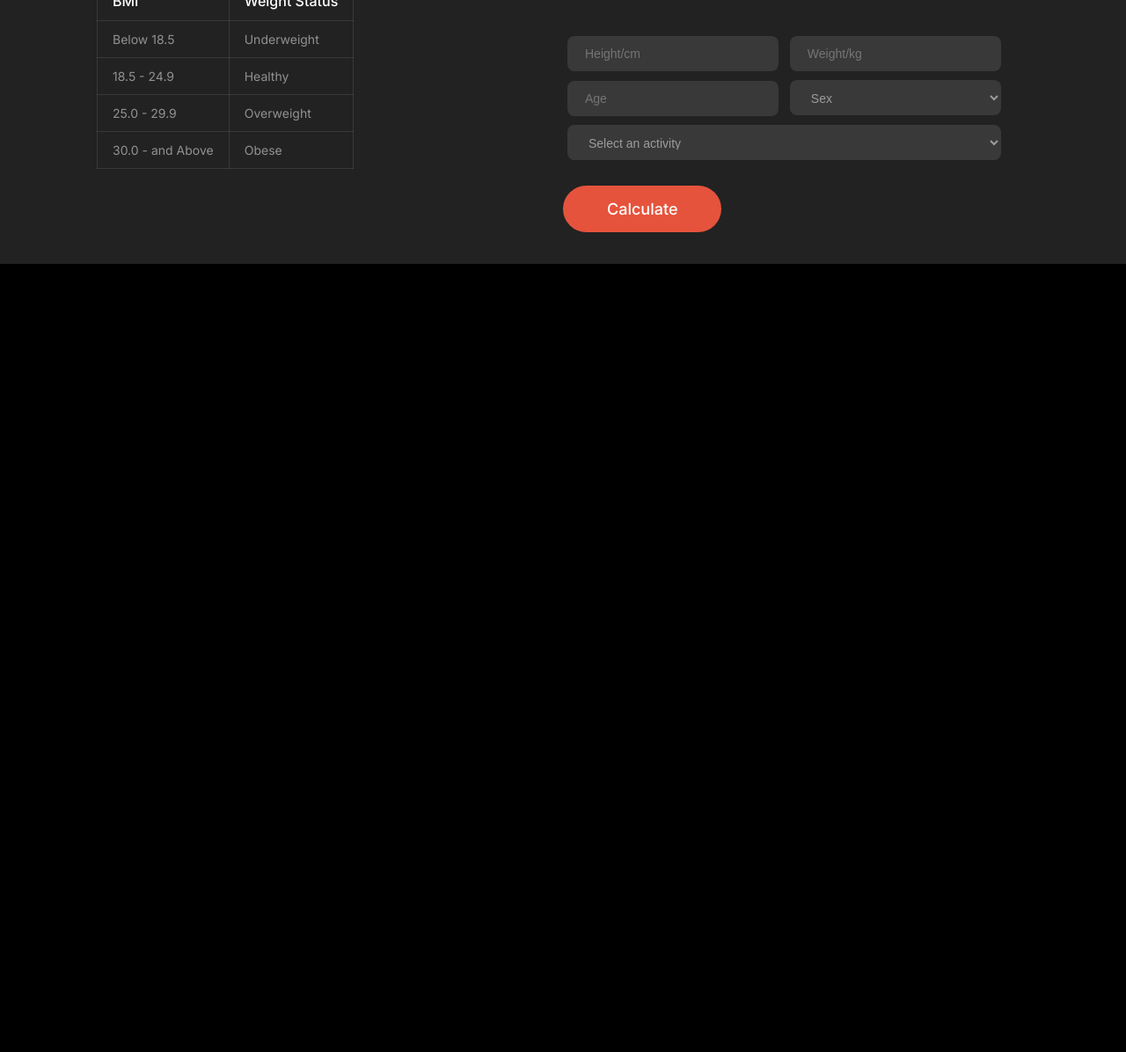
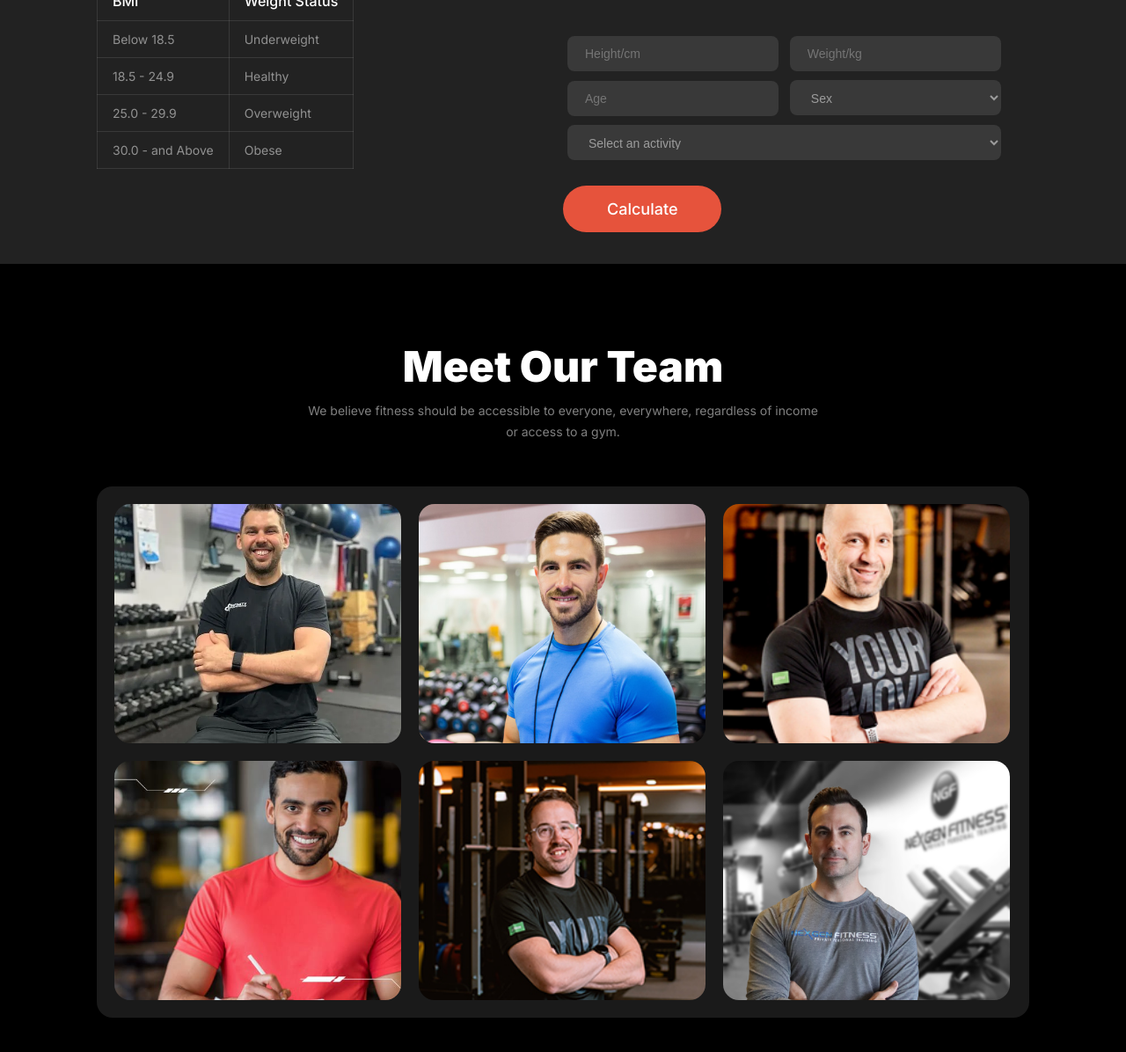
Before and after one commit to mdridoyhasan215246/programming-hero-assignment-02, a plain HTML site: page index.html in a window 1280 px wide. Shown: the part 3026-4222 px from the top of the page at 88% size. Before the commit the page ends 3326 px from the top, so only its background shows below. Drawn offline with Linux system fonts and the light colour scheme; a web font is replaced by a local one.

Commit message:
tream section done with mobile responsive

```diff
--- a/index.html
+++ b/index.html
@@ -440,6 +440,59 @@
 
 
 
+        <!-- team section start  -->
+
+
+
+        <section class="team-section">
+
+
+            <div class="container team-container">
+
+                <div class="team-heading">
+                    <h2>Meet Our Team</h2>
+                    <p>We believe fitness should be accessible to everyone, everywhere, regardless of income <br> or access to a gym.</p>
+                </div>
+
+
+                <div class="team-members">
+
+                    <div class="team-member1">
+
+                    </div>
+
+                    <div class="team-member2">
+
+                    </div>
+
+                    <div class="team-member3">
+
+                    </div>
+
+                    <div class="team-member4">
+
+                    </div>
+
+                    <div class="team-member5">
+
+                    </div>
+                    <div class="team-member6">
+
+                    </div>
+
+                </div>
+
+            </div>
+
+        </section>
+
+
+
+
+
+        <!-- team section end -->
+
+
 
 
 
--- a/mobile.css
+++ b/mobile.css
@@ -6,7 +6,7 @@
 
 
     h2{
-        font-size:3.8rem;
+        font-size:3.2rem;
         font-weight: 900;
         line-height: 5.7rem;
     }
@@ -303,6 +303,24 @@
 
 
 
+            .team-members{
+                display: grid;
+                grid-template-columns: repeat(1, 1fr);
+                grid-template-rows:repeat(6, 272px);
+                gap: 20px;
+                background: #FFFFFF1A;
+                padding: 20px;
+                border-radius: 18px;
+
+            }
+
+
+
+
+
+
+
+
 
 
 
--- a/style.css
+++ b/style.css
@@ -685,3 +685,100 @@ font-weight: 500;
 
 
 /* bim section style end  */
+
+
+
+
+
+
+/* team section style start  */
+
+
+.team-section{
+    margin-bottom: 100px;
+}
+
+
+.team-heading{
+    text-align: center;
+    margin-top: 88px;
+    margin-bottom: 50px;
+}
+.team-heading p{
+    margin-top: 10px;
+}
+
+.team-members{
+    display: grid;
+    grid-template-columns: 326px 326px 326px;
+    grid-template-rows: 272px 272px;
+    gap: 20px;
+    background: #FFFFFF1A;
+    padding: 20px;
+    border-radius: 18px;
+
+}
+
+
+
+.team-member1{
+    background-image: url(./images/trainer1.png);
+    background-position: center;
+    background-repeat: no-repeat;
+    background-size: cover;
+    border-radius: 18px;
+
+}
+
+
+.team-member2{
+    background-image: url(./images/trainer2.png);
+    background-position: center;
+    background-repeat: no-repeat;
+    background-size: cover;
+    border-radius: 18px;
+
+}
+
+.team-member3{
+    background-image: url(./images/trainer3.png);
+    background-position: center;
+    background-repeat: no-repeat;
+    background-size: cover;
+    border-radius: 18px;
+
+}
+
+.team-member4{
+    background-image: url(./images/trainer4.png);
+    background-position: center;
+    background-repeat: no-repeat;
+    background-size: cover;
+    border-radius: 18px;
+
+}
+
+.team-member5{
+    background-image: url(./images/trainer5.png);
+    background-position: center;
+    background-repeat: no-repeat;
+    background-size: cover;
+    border-radius: 18px;
+
+}
+
+
+
+.team-member6{
+    background-image: url(./images/trainer6.png);
+    background-position: center;
+    background-repeat: no-repeat;
+    background-size: cover;
+    border-radius: 18px;
+
+}
+
+
+
+
+/* team section style end  */
```
